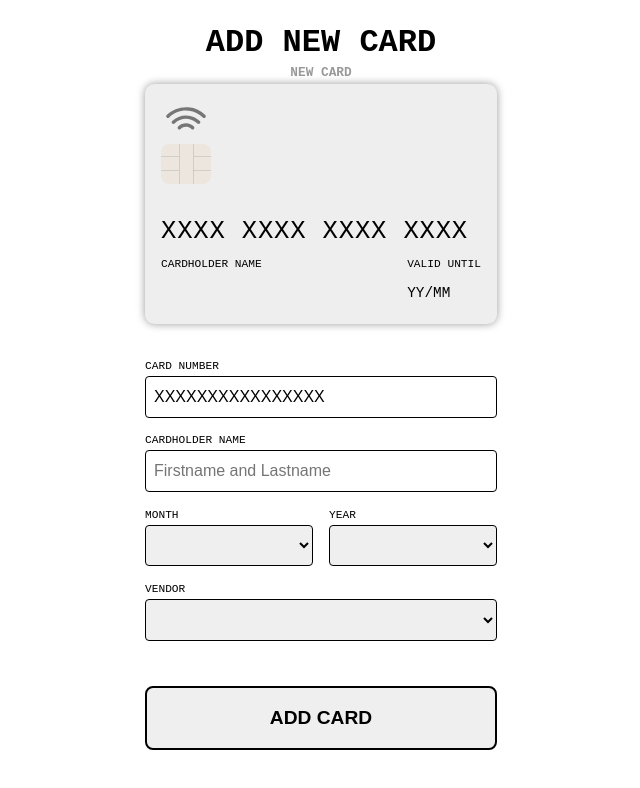
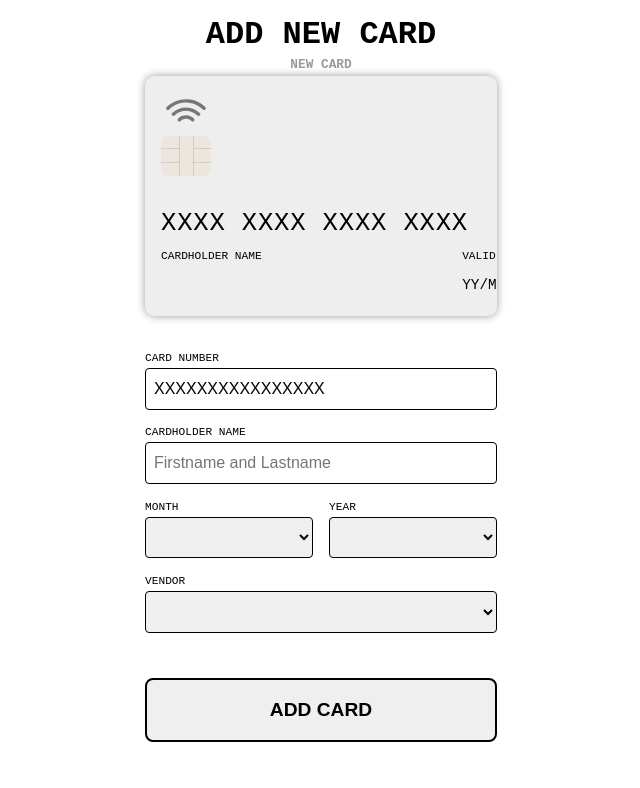
Before and after one commit to maxaakre/e-wallet-vue, a Vue app: page /new-card in a window 1280 px wide. Shown: the top 788 px of the page, without its empty margins (319-959 px from the left). Built offline with nearby package versions, Linux system fonts and the light colour scheme.

Commit message:
added dockerfile

```diff
--- a/src/components/Card.vue
+++ b/src/components/Card.vue
@@ -1,58 +1,56 @@
 <template>
   <article class="card" v-bind:class="vendorClass">
-
     <header class="cardheader">
-        <img src="@/assets/chip-dark.svg" alt="chip" class="chip">
+      <img src="@/assets/chip-dark.svg" alt="chip" class="chip" />
       <img
         v-if="card.vendor"
         v-bind:src="require('@/assets/vendor-' + card.vendor +  '.svg')"
-            v-bind:class="vendorClass" alt="light"
-        >
-
+        v-bind:class="vendorClass"
+        alt="light"
+      />
     </header>
     <section v-if="card.number" class="number">{{ splitStr }}</section>
     <section class="info">
       <aside class="holder">
         <span>Cardholder Name</span>
-               <p maxlength="16">{{card.cardholder}}</p></aside>
+        <p maxlength="16">{{card.cardholder}}</p>
+      </aside>
       <aside class="valid">
-                <span> Valid Until</span>
+        <span>Valid Until</span>
         <p>{{card.month}}/{{card.year}}</p>
       </aside>
     </section>
-
   </article>
 </template>
 
 <script>
 export default {
-       props:{
-           card: Object
+  props: {
+    card: Object,
   },
-       computed:{
-           vendorClass(){
-               return this.card.vendor
+  computed: {
+    vendorClass() {
+      return this.card.vendor;
     },
     splitStr() {
       let spaceNum = this.card.number;
       let ccNumSpaces = spaceNum.match(/.{1,4}/g);
       return ccNumSpaces.join(" ");
-            }
     },
-
-    }
+  },
+};
 </script>
 
 <style lang="scss" >
 body {
   display: block;
   margin: 8px;
+  margin: auto;
 }
-header{
+header {
   display: block;
 }
 .card {
-
   header {
     display: flex;
     grid-column: auto/span 2;
@@ -64,74 +62,83 @@ header{
     font-size: 1.6rem;
     justify-items: center;
     align-self: center;
-        letter-spacing: .05rem;
-        padding: .5rem 0 0;
+    letter-spacing: 0.05rem;
+    padding: 0.5rem 0 0;
+    margin: auto;
     text-transform: uppercase;
+    min-width: 375px;
   }
 
   section.info aside.holder {
     flex: 1;
     display: block;
   }
-    p{
+  p {
     text-transform: uppercase;
     font-size: 0.9rem;
   }
-
-
-
 }
 
-
-.card section.info, .card section.number {
+.card section.info,
+.card section.number {
   grid-column: auto/span 2;
   grid-row: auto/span 1;
   display: flex;
 }
-.card{
+.card {
   max-width: 24rem;
   height: 15rem;
-    border-radius: .6rem;
+  border-radius: 0.6rem;
   background: #eee;
   padding: 1rem;
   box-sizing: border-box;
-    box-shadow: 0 0 0.5rem rgba(0,0,0,.4);
+  box-shadow: 0 0 0.5rem rgba(0, 0, 0, 0.4);
   display: grid;
-    gap: .5rem 0;
+  gap: 0.5rem 0;
   grid-template-columns: 2fr;
   font-size: 1.3rem;
   grid-auto-rows: 2.8rem;
   transition: 0.3s;
-    &:hover{
-        transform: scale(1.03)
+  &:hover {
+    transform: scale(1.03);
   }
   section aside span {
     display: block;
     text-transform: uppercase;
-    font-size: .7rem;
-    margin: 0 0 .25rem;
+    font-size: 0.7rem;
+    margin: 0 0 0.25rem;
   }
-img{
+  img {
     background-color: transparent;
   }
-
-
 }
 
 .blockchain {
-    background: linear-gradient(248.52deg,rgba(0,0,0,.15) 1.49%,transparent),#8b58f9;
+  background: linear-gradient(248.52deg, rgba(0, 0, 0, 0.15) 1.49%, transparent),
+    #8b58f9;
   color: #222;
 }
 .bitcoin {
-    background: linear-gradient(.689turn,hsla(0,0%,100%,.15),hsla(0,0%,100%,0) 99.07%),#ffae34;
+  background: linear-gradient(
+      0.689turn,
+      hsla(0, 0%, 100%, 0.15),
+      hsla(0, 0%, 100%, 0) 99.07%
+    ),
+    #ffae34;
   color: #222;
 }
 .ninja {
-    background: linear-gradient(248.3deg,hsla(0,0%,100%,.15),hsla(0,0%,100%,0)),#222;
+  background: linear-gradient(
+      248.3deg,
+      hsla(0, 0%, 100%, 0.15),
+      hsla(0, 0%, 100%, 0)
+    ),
+    #222;
   color: #fff;
 }
 .evil {
-    background: linear-gradient(248.3deg,rgba(0,0,0,.16),transparent),#f33355;
+  background: linear-gradient(248.3deg, rgba(0, 0, 0, 0.16), transparent),
+    #f33355;
   color: #222;
 }
 .remove-item {
@@ -141,7 +148,4 @@ img{
     color: black;
   }
 }
-
-
-
 </style>
```
Also changed, not shown: 1 other file (tests, documents, lock files or other folders). Lines whose indentation alone changed are shown as unchanged.
